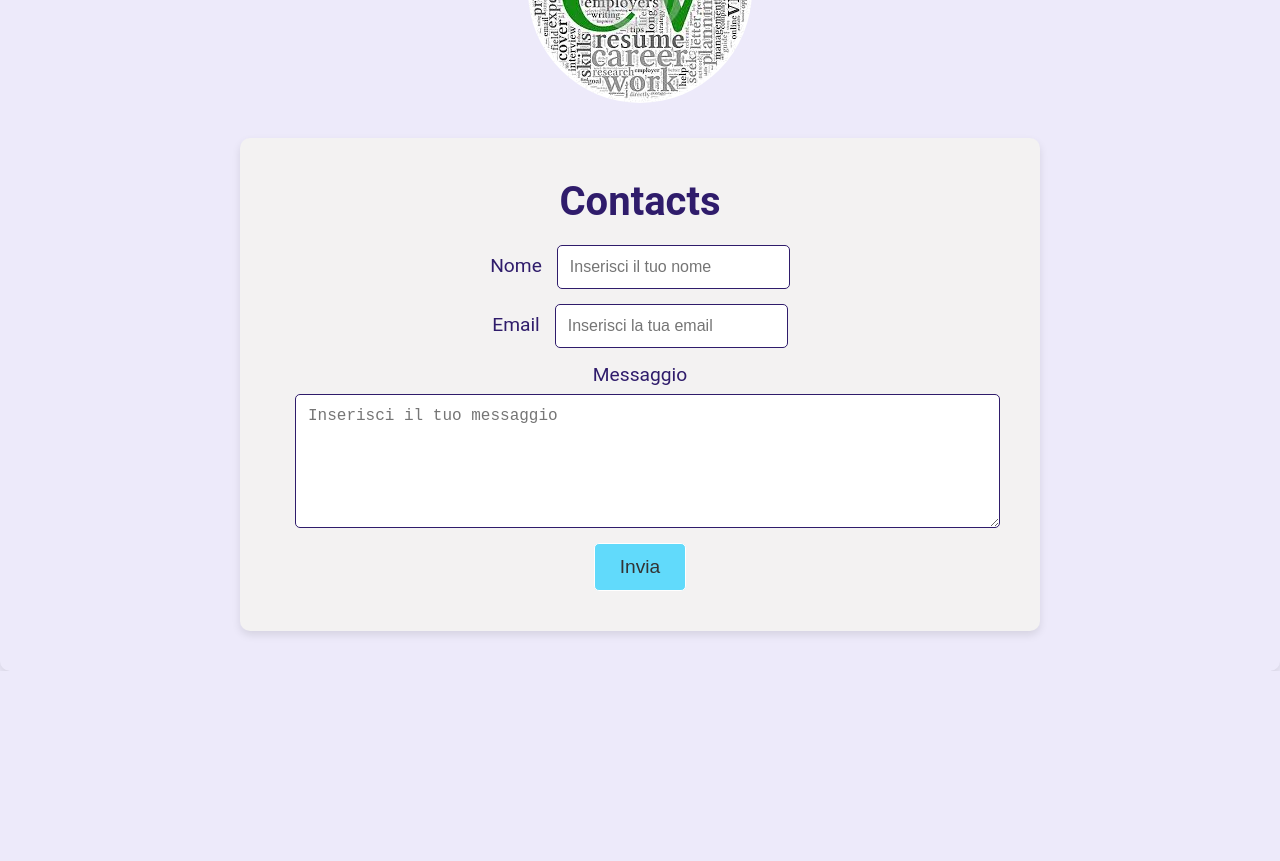
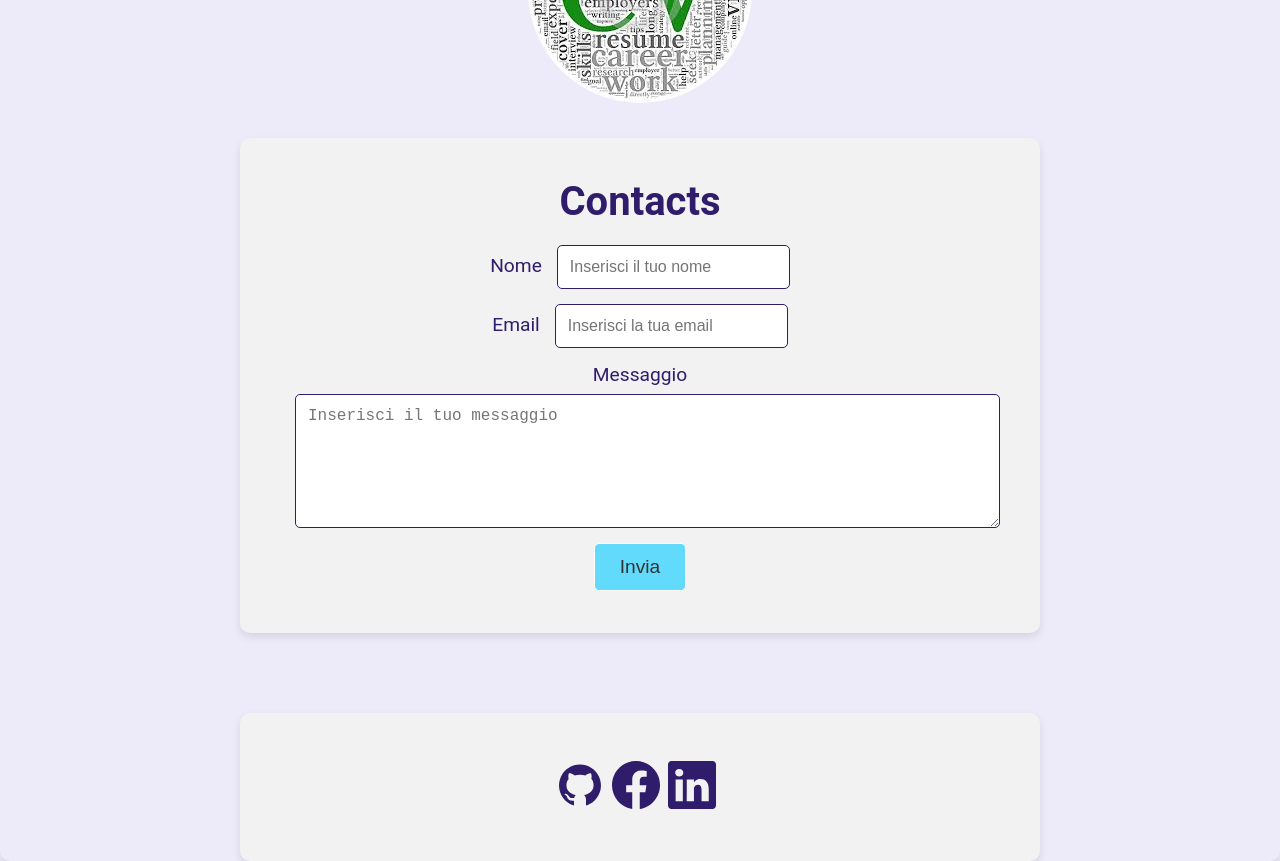
Before and after one commit to Gianlucapratico/portfolio, a React (Create React App) app: page / in a window 1280 px wide. Shown: the part 2020-2881 px from the top of the page. Before the commit the page ends 2691 px from the top, so only its background shows below. Built offline with nearby package versions, Linux system fonts and the light colour scheme.

Commit message:
migliorie

```diff
--- a/package.json
+++ b/package.json
@@ -15,6 +15,7 @@
     "react-bootstrap": "^2.9.1",
     "react-dom": "^18.2.0",
     "react-icons": "^4.12.0",
+    "react-router-dom": "^6.20.0",
     "react-scripts": "5.0.1",
     "react-slick": "^0.29.0",
     "react-spring": "^9.7.3",
--- a/src/App.css
+++ b/src/App.css
@@ -437,6 +437,7 @@ h2 {
   border-radius: 10px;
   box-shadow: 0 4px 8px rgba(0, 0, 0, 0.1);
   text-align: center;
+  padding-bottom: 0;
 }
 
 /* Stili per le etichette del form */
@@ -525,6 +526,7 @@ h2 {
   color: #333;
   background-color: #61dafb;
   border: 1px solid white;
+  margin-bottom: 42px;
 }
 
 .dark-mode #contact Button:hover {
@@ -550,6 +552,7 @@ h2 {
   background-color: #61dafb;
   color: #333;
   border: 1px solid #fff;
+  margin-bottom: 42px;
 }
 
 #contact Button:hover {
@@ -606,3 +609,18 @@ body.dark-mode.skill-item:hover {
 .dark-mode h2.cv {
   color: white;
 }
+.my-footer {
+  display: flex;
+  justify-content: center;
+  align-items: center;
+  padding: 3rem;
+  margin-top: 5rem;
+  border-radius: 10px;
+  box-shadow: 0 4px 8px rgba(0, 0, 0, 0.1);
+  background-color: #f3f2f2;
+}
+
+.my-footer.dark-mode {
+  background-color: #3b3b3b;
+  color: #fff;
+}
--- a/src/App.js
+++ b/src/App.js
@@ -13,6 +13,7 @@ import Col from "react-bootstrap/Col";
 
 import CV from "./components/Cv";
 import { Container } from "react-bootstrap";
+import MyFooter from "./components/MyFooter";
 
 function App() {
   const [isDarkMode, setIsDarkMode] = useState(false);
@@ -56,6 +57,7 @@ function App() {
         <Projects />
         <CV />
         <Contacts isDarkMode={isDarkMode} />
+        <MyFooter isDarkMode={isDarkMode} />
       </main>
     </Container>
   );
--- /dev/null
+++ b/src/components/MyFooter.jsx
@@ -0,0 +1,53 @@
+import React, { useState, useEffect } from "react";
+import { AiFillGithub } from "react-icons/ai";
+import { BsFacebook, BsLinkedin } from "react-icons/bs";
+import "../App.css";
+
+const MyFooter = ({ isDarkMode }) => {
+  const iconStyle = {
+    marginRight: isDarkMode ? "1rem" : "0.5rem",
+    color: isDarkMode ? "#fff" : "#2f1c6b",
+    fontSize: "3rem", // Imposta la dimensione desiderata
+  };
+
+  const linkStyle = {
+    textDecoration: "none",
+    color: isDarkMode ? "#fff" : "#000",
+  };
+
+  useEffect(() => {
+    // Qui puoi eseguire eventuali azioni quando cambia lo stato della dark mode
+    console.log("Dark mode is now:", isDarkMode);
+  }, [isDarkMode]);
+
+  return (
+    <div className={`my-footer ${isDarkMode ? "dark-mode" : ""}`}>
+      <a
+        href="https://github.com/Vallerga"
+        target="_blank"
+        rel="noreferrer"
+        style={linkStyle}
+      >
+        <AiFillGithub style={iconStyle} />
+      </a>
+      <a
+        href="https://www.facebook.com/profile.php?id=100004782134748"
+        target="_blank"
+        rel="noreferrer"
+        style={linkStyle}
+      >
+        <BsFacebook style={iconStyle} />
+      </a>
+      <a
+        href="https://www.linkedin.com/in/antonio-vallerga-2612a468/"
+        target="_blank"
+        rel="noreferrer"
+        style={linkStyle}
+      >
+        <BsLinkedin style={iconStyle} />
+      </a>
+    </div>
+  );
+};
+
+export default MyFooter;
```
Also changed, not shown: 1 other file (tests, documents, lock files or other folders).
